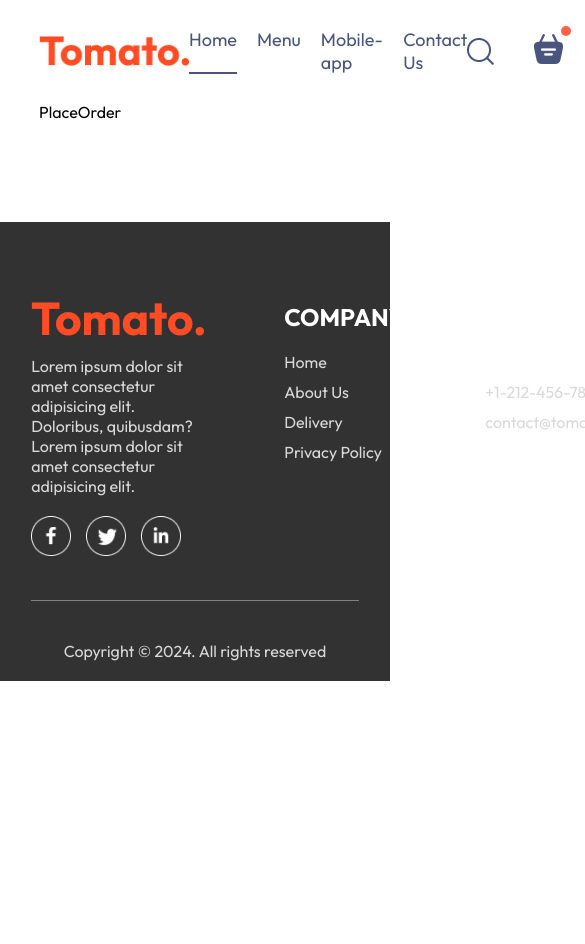
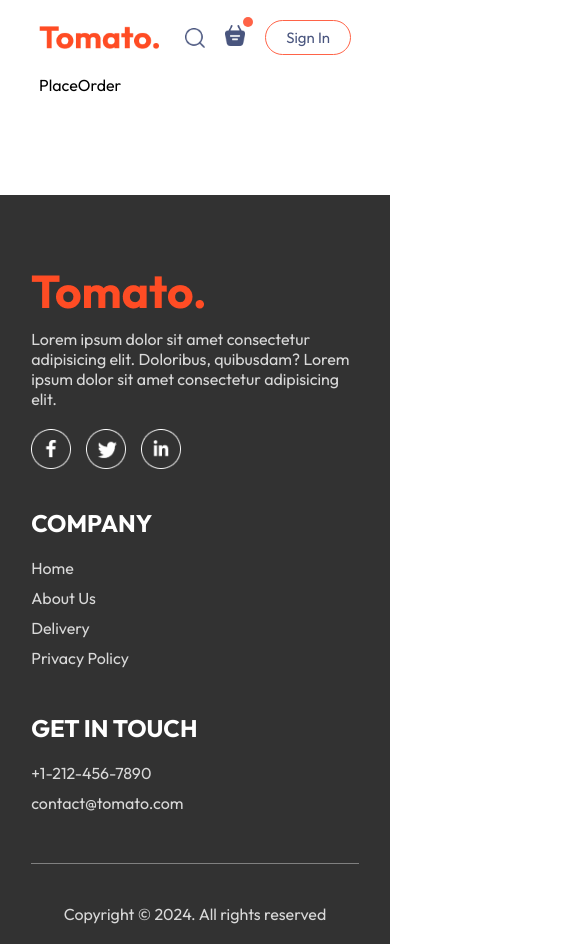
Before and after one commit to wlaurentec/food-delivery-gs, a React (Vite) app in the folder fronted/: page /order in a window 390 px wide. Shown: the top 944 px of the page, 585 px wide, since content can reach past the window. Before the commit the page ends 844 px from the top, so only its background shows below. Built offline with nearby package versions, Linux system fonts and the light colour scheme.

Commit message:
add responsive design

```diff
--- a/fronted/src/components/ExploreMenu/ExploreMenu.css
+++ b/fronted/src/components/ExploreMenu/ExploreMenu.css
@@ -11,7 +11,7 @@
 
 .explore-menu-text{
   max-width: 60%;
-  columns: #808080;
+  color: #808080;
 }
 
 .explore-menu-list{
@@ -54,3 +54,9 @@
   border: 4px solid tomato;
   padding: 2px;
 }
+
+@media (max-width: 1050px) {
+  .explore-menu-text{
+    max-width: 100%;
+  }
+}
--- a/fronted/src/components/ExploreMenu/ExploreMenu.jsx
+++ b/fronted/src/components/ExploreMenu/ExploreMenu.jsx
@@ -22,7 +22,11 @@
               }
               className="explore-menu-list-item"
             >
-              <img className={category === item.menu_name ? "active" : ""} src={item.menu_image} alt="" />
+              <img
+                className={category === item.menu_name ? "active" : ""}
+                src={item.menu_image}
+                alt=""
+              />
               <p>{item.menu_name}</p>
             </div>
           );
--- a/fronted/src/components/FoodDisplay/FoodDisplay.jsx
+++ b/fronted/src/components/FoodDisplay/FoodDisplay.jsx
@@ -12,7 +12,6 @@
       <div className="food-display-list">
         {food_list.map((item, index) => {
           if(category === "All" || item.category === category) {
-
             return <FoodItem key={index} id={item._id} name={item.name} price={item.price} description={item.description} image={item.image} />;
           }
         })}
--- a/fronted/src/components/FoodItem/FoodItem.jsx
+++ b/fronted/src/components/FoodItem/FoodItem.jsx
@@ -4,11 +4,10 @@
 import { StoreContext } from "../../context/StoreContext";
 
 const FoodItem = ({ id, name, price, description, image }) => {
+
   const { cartItems, addToCart, removeFromCart } = useContext(StoreContext);
 
-
-
-  return (
+   return (
     <div className="food-item">
       <div className="food-item-img-container">
         <img className="food-item-image" src={image} alt="" />
--- a/fronted/src/components/Footer/Footer.css
+++ b/fronted/src/components/Footer/Footer.css
@@ -46,3 +46,14 @@
   background-color: grey;
   border: none;
 }
+
+@media (max-width: 750px) {
+  .footer-content{
+    display: flex;
+    flex-direction: column;
+    gap: 35px;
+  }
+  .footer-copyright{
+    text-align: center;
+  }
+}
--- a/fronted/src/components/Header/Header.css
+++ b/fronted/src/components/Header/Header.css
@@ -38,3 +38,21 @@
   font-size: max(1vw, 13px);
   border-radius: 50px;
 }
+
+@media (max-width: 1050px) {
+  .header-contents{
+    max-width: 45%;
+  }
+}
+
+@media (max-width: 750px) {
+    .header-contents{
+      max-width: 65%;
+    }
+    .header-contents p{
+      display: none;
+    }
+    .header-contents button{
+      padding: 2vw 4vw;
+    }
+  }
--- a/fronted/src/components/Navbar/Navbar.css
+++ b/fronted/src/components/Navbar/Navbar.css
@@ -60,3 +60,48 @@
   border-radius: 5px;
   background-color: tomato;
 }
+
+@media (max-width: 1050px) {
+  .navbar .logo{
+    width: 140px;
+  }
+  .navbar-menu{
+    gap: 20px;
+    font-size: 17px;
+  }
+  .navbar-right{
+    gap: 30px;
+  }
+  .navbar-right img{
+    width: 22px;
+  }
+  .navbar button{
+    padding: 8px 25px;
+  }
+}
+
+@media (max-width: 900px) {
+  .navbar .logo{
+    width: 120px;
+  }
+  .navbar-menu{
+    gap: 15px;
+    font-size: 16px;
+  }
+  .navbar-right{
+    gap: 20px;
+  }
+  .navbar-right img{
+    width: 20px;
+  }
+  .navbar button{
+    padding: 7px 20px;
+    font-size: 15px;
+  }
+}
+
+@media (max-width: 750px) {
+  .navbar-menu{
+    display: none;
+  }
+}
--- a/fronted/src/components/Navbar/Navbar.jsx
+++ b/fronted/src/components/Navbar/Navbar.jsx
@@ -5,7 +5,6 @@
 const Navbar = () => {
 
   const [menu, setMenu] = useState("home")
-
 
   return (
     <div className="navbar">
--- a/fronted/src/context/StoreContext.jsx
+++ b/fronted/src/context/StoreContext.jsx
@@ -3,10 +3,8 @@
 
 export const StoreContext = createContext();
 
-console.log(StoreContext);
 const StoreContextProvider = (props) => {
   const [cartItems, setCartItems] = useState({});
-
   const addToCart = (itemId) => {
     if (!cartItems[itemId]) {
       setCartItems((prev) => ({ ...prev, [itemId]: 1 }));
```
